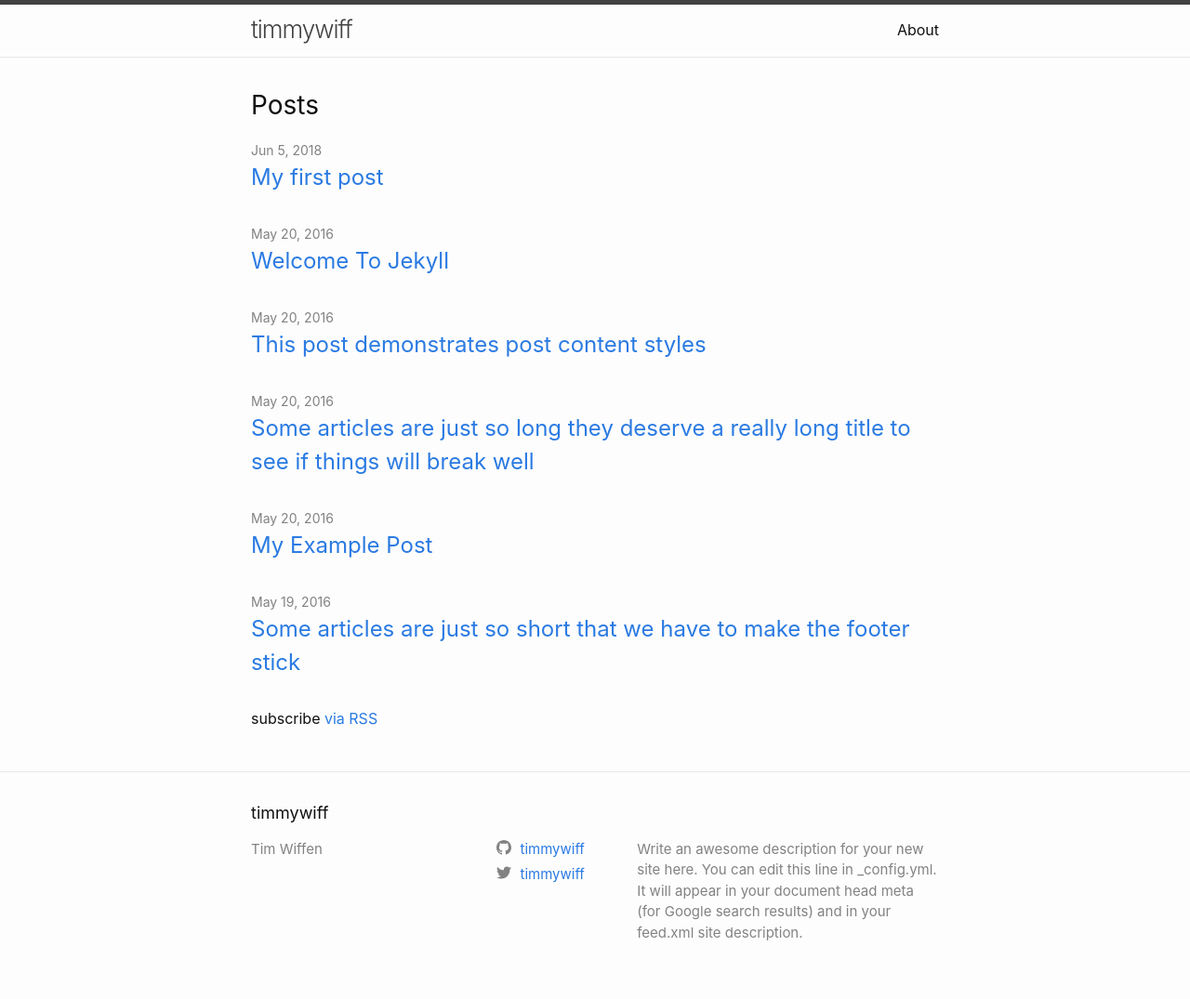
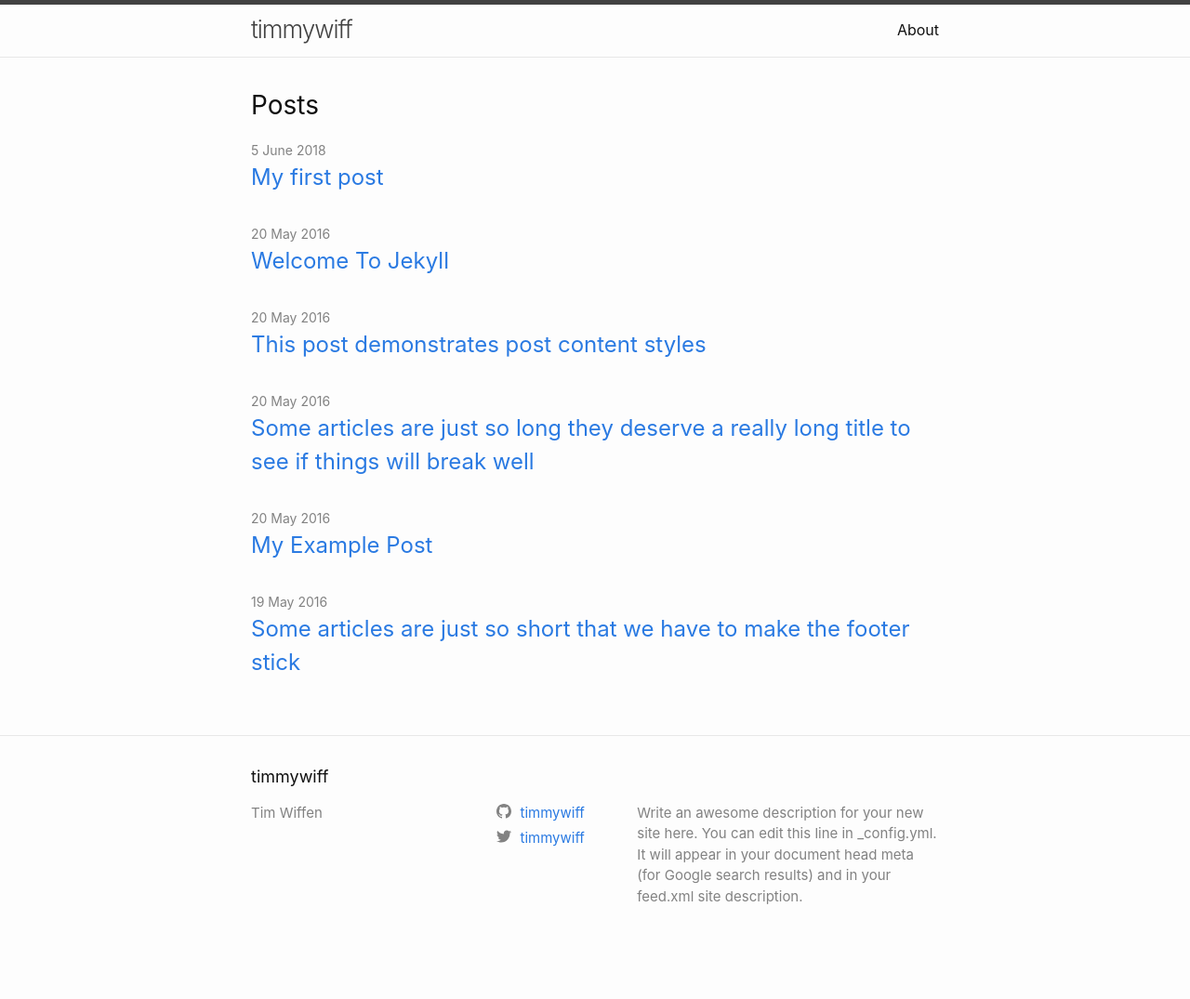
Before and after one commit to timmywiff/timmywiff.github.io, a Jekyll site: the page built from index.md, in a window 1280 px wide. Shown: the whole page at 93% size. Built offline with Jekyll 4.4.1, drawn with Linux system fonts in a browser that asks for light colours; after the commit the page ends 1036 px from its top, so only the background shows below that.

Commit message:
date format

```diff
--- a/_config.yml
+++ b/_config.yml
@@ -27,7 +27,7 @@
 # Minima date format
 # refer to http://shopify.github.io/liquid/filters/date/ if you want to customize this
 minima:
-  date_format: "%b %-d, %Y"
+  date_format: "%e %B %Y"
 
 # If you want to link only specific pages in your header, uncomment
 # this and add the path to the pages in order as they should show up
--- a/_layouts/home.html
+++ b/_layouts/home.html
@@ -28,7 +28,6 @@
       {%- endfor -%}
     </ul>
 
-    <p class="rss-subscribe">subscribe <a href="{{ "/feed.xml" | relative_url }}">via RSS</a></p>
   {%- endif -%}
 
 </div>
```
